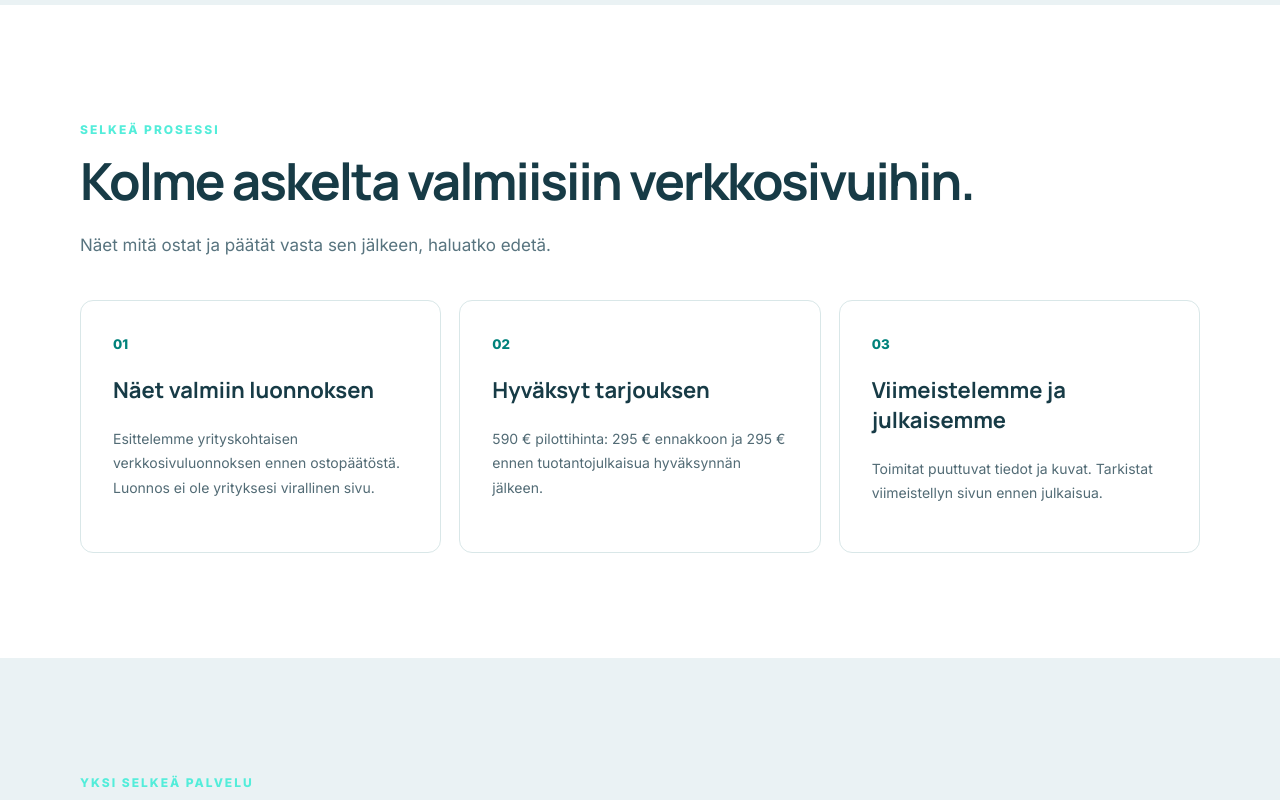
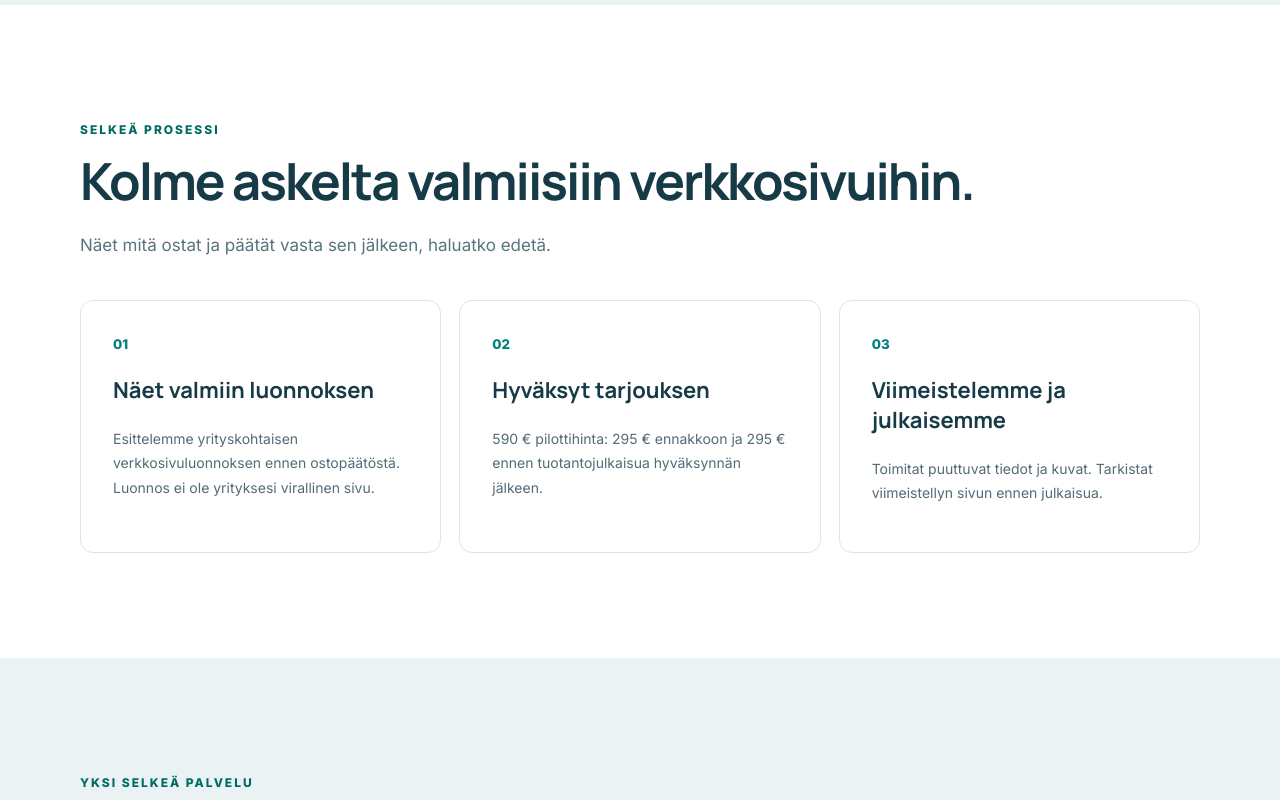
Before and after one commit to Jambovisuaalit/putkikasvu, a Next.js app: page / in a window 1280 px wide. Shown: the part 880-1680 px from the top of the page. Built offline with nearby package versions, Linux system fonts and the light colour scheme.

Commit message:
a11y: fix small-label contrast on ice-white background

```diff
--- a/app/style.css
+++ b/app/style.css
@@ -38,3 +38,6 @@ h1,h2,h3{font-weight:700}
 .hero-watermark{position:absolute;right:5%;top:10%;width:min(34vw,420px);height:auto;opacity:.12;pointer-events:none;z-index:0}
 @media(max-width:820px){.hero-watermark{display:none}.brand-wordmark{width:min(250px,55vw)}}
 @media(max-width:480px){.brand-wordmark{width:min(230px,70vw)}.nav .wrap{align-items:center}}
+
+/* Accessible darkened teal for 12px labels on white and ice-white surfaces. */
+.eyebrow-on-light{color:#006B65}
```
